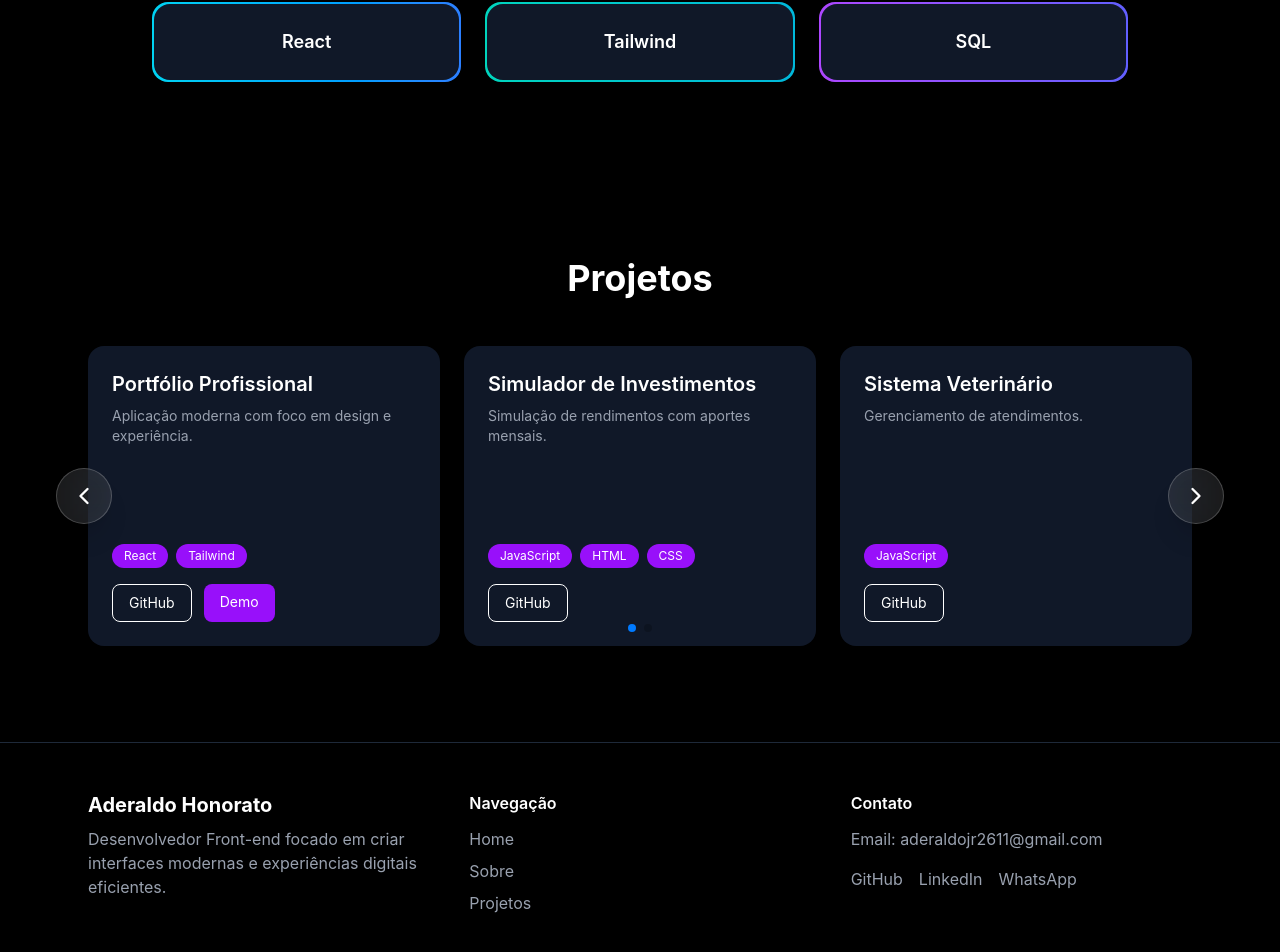
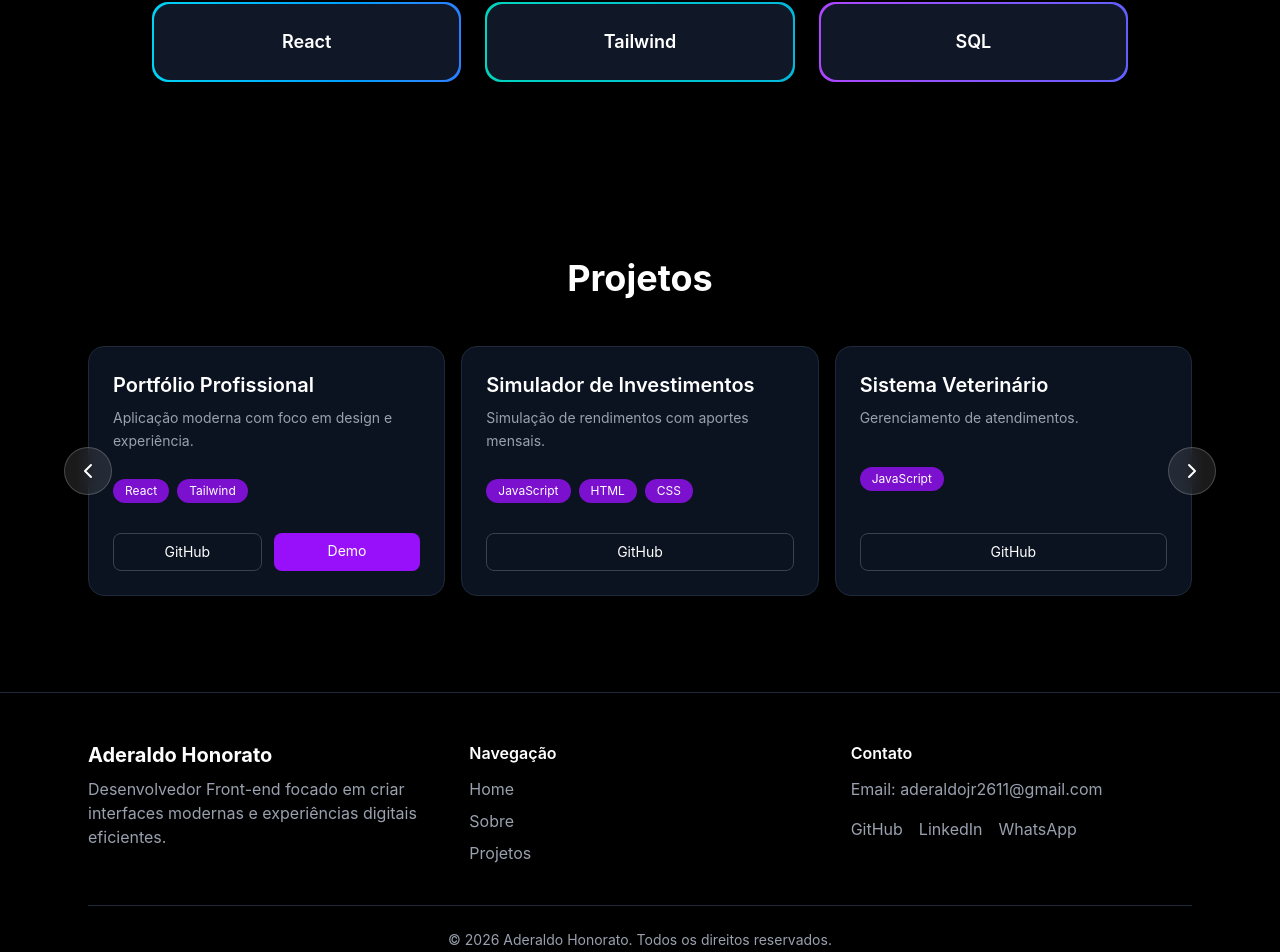
Before and after one commit to 4deraldo/4deraldo-portifolio, a React (Vite) app: page / in a window 1280 px wide. Shown: the part 1586-2538 px from the top of the page. Built offline with nearby package versions, Linux system fonts and the light colour scheme.

Commit message:
removido barra de navegação do carrossel

```diff
--- a/src/components/Projects.jsx
+++ b/src/components/Projects.jsx
@@ -1,13 +1,11 @@
 import { Swiper, SwiperSlide } from 'swiper/react';
-import { Pagination } from 'swiper/modules';
 import { useRef } from 'react';
 import { ChevronLeft, ChevronRight } from 'lucide-react';
 
 import 'swiper/css';
-import 'swiper/css/pagination';
 
 export default function Projects() {
-  const swiperRef = useRef();
+  const swiperRef = useRef(null);
 
   const projects = [
     {
@@ -38,81 +36,75 @@ export default function Projects() {
   ];
 
   return (
-    <section
-      id='projects'
-      className='py-24 bg-black text-white overflow-hidden'
-    >
-      <div className='max-w-6xl mx-auto px-6'>
-        <h2 className='text-4xl font-bold text-center mb-12'>Projetos</h2>
+    <section id='projects' className='py-20 sm:py-24 bg-black text-white'>
+      <div className='max-w-6xl mx-auto px-4 sm:px-6'>
+        <h2 className='text-3xl sm:text-4xl font-bold text-center mb-10 sm:mb-12'>
+          Projetos
+        </h2>
 
         <div className='relative'>
-          {/* SETA ESQUERDA */}
+          {/* SETAS */}
           <button
-            onClick={() => swiperRef.current.slidePrev()}
-            className='hidden md:flex absolute -left-8 top-1/2 -translate-y-1/2 z-10
-  w-14 h-14 flex items-center justify-center
-  bg-white/10 backdrop-blur-xl
-  border border-white/20
-  text-white rounded-full
-  hover:bg-purple-600 hover:scale-110
-  active:scale-95
-  transition-all duration-300 shadow-xl'
+            onClick={() => swiperRef.current?.slidePrev()}
+            className='hidden lg:flex absolute -left-6 top-1/2 -translate-y-1/2 z-10
+            w-12 h-12 items-center justify-center rounded-full
+            bg-white/10 backdrop-blur border border-white/20
+            hover:bg-purple-600 transition'
           >
-            <ChevronLeft size={28} />
+            <ChevronLeft size={24} />
           </button>
 
-          {/* SETA DIREITA */}
           <button
-            onClick={() => swiperRef.current.slideNext()}
-            className='hidden md:flex absolute -right-8 top-1/2 -translate-y-1/2 z-10
-  w-14 h-14 flex items-center justify-center
-  bg-white/10 backdrop-blur-xl
-  border border-white/20
-  text-white rounded-full
-  hover:bg-purple-600 hover:scale-110
-  active:scale-95
-  transition-all duration-300 shadow-xl'
+            onClick={() => swiperRef.current?.slideNext()}
+            className='hidden lg:flex absolute -right-6 top-1/2 -translate-y-1/2 z-10
+            w-12 h-12 items-center justify-center rounded-full
+            bg-white/10 backdrop-blur border border-white/20
+            hover:bg-purple-600 transition'
           >
-            <ChevronRight size={28} />
+            <ChevronRight size={24} />
           </button>
+
+          {/* SWIPER */}
           <Swiper
-            modules={[Pagination]}
             onSwiper={(swiper) => (swiperRef.current = swiper)}
-            pagination={{ clickable: true }}
-            spaceBetween={24}
+            spaceBetween={16}
             slidesPerView={1}
             breakpoints={{
+              640: { slidesPerView: 1.2 },
               768: { slidesPerView: 2 },
               1024: { slidesPerView: 3 },
             }}
-            className='pb-16 w-full'
           >
             {projects.map((proj, index) => (
               <SwiperSlide key={index}>
-                <div className='bg-gray-900 p-6 rounded-2xl h-full flex flex-col justify-between min-h-[300px]'>
-                  <div>
-                    <h3 className='text-xl font-semibold mb-2'>{proj.name}</h3>
+                <div className='min-h-[230px] sm:min-h-[250px] bg-gray-900/80 border border-gray-800 rounded-2xl p-5 sm:p-6 flex flex-col justify-between'>
+                  <div className='flex flex-col gap-2'>
+                    <h3 className='text-lg sm:text-xl font-semibold'>
+                      {proj.name}
+                    </h3>
 
-                    <p className='text-gray-400 text-sm mb-4'>{proj.desc}</p>
+                    <p className='text-gray-400 text-sm leading-relaxed line-clamp-3'>
+                      {proj.desc}
+                    </p>
                   </div>
 
-                  <div>
-                    <div className='flex flex-wrap gap-2 mb-4'>
+                  <div className='flex flex-wrap gap-2 mt-3'>
                     {proj.tech.map((tech, i) => (
                       <span
                         key={i}
-                          className='bg-purple-600 px-3 py-1 rounded-full text-xs'
+                        className='text-xs bg-purple-600/80 px-3 py-1 rounded-full'
                       >
                         {tech}
                       </span>
                     ))}
                   </div>
 
-                    <div className='flex gap-3'>
+                  <div className='flex gap-3 mt-4'>
                     <a
                       href={proj.github}
                       target='_blank'
-                        className='border px-4 py-2 rounded-lg text-sm hover:bg-white hover:text-black transition'
+                      rel='noopener noreferrer'
+                      className='flex-1 text-center border border-gray-700 py-2 rounded-lg text-sm hover:bg-white hover:text-black transition'
                     >
                       GitHub
                     </a>
@@ -121,12 +113,12 @@ export default function Projects() {
                       <a
                         href={proj.demo}
                         target='_blank'
-                          className='bg-purple-600 px-4 py-2 rounded-lg text-sm hover:bg-purple-500 transition'
+                        rel='noopener noreferrer'
+                        className='flex-1 text-center bg-purple-600 py-2 rounded-lg text-sm hover:bg-purple-500 transition'
                       >
                         Demo
                       </a>
                     )}
-                    </div>
                   </div>
                 </div>
               </SwiperSlide>
```
Lines whose indentation alone changed are shown as unchanged.
